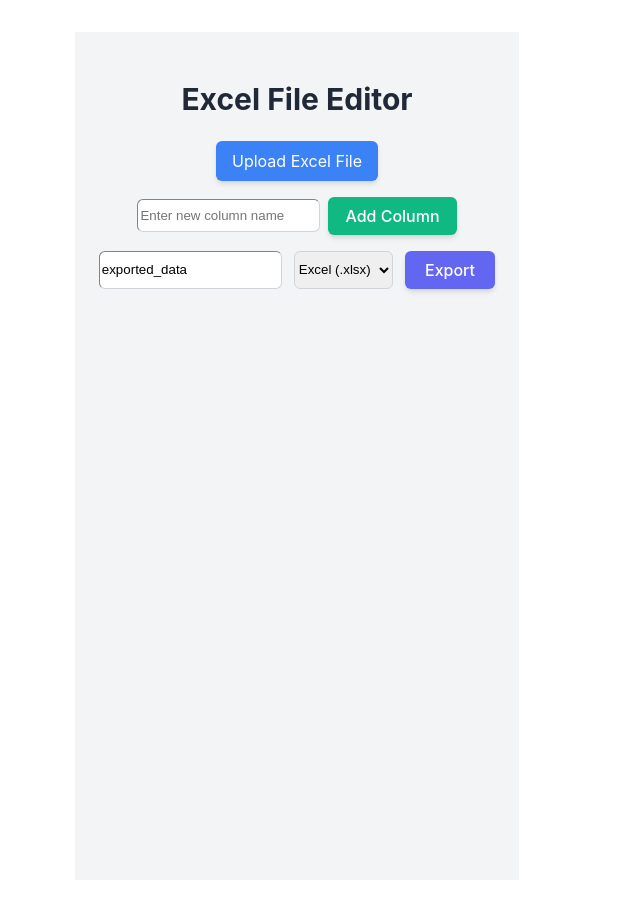
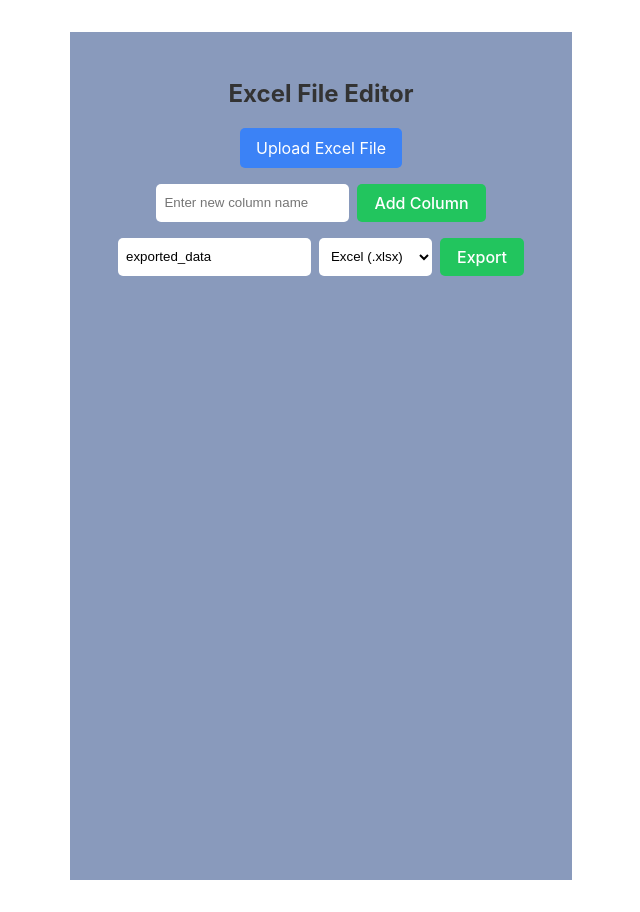
Before and after one commit to ankitsharmah/newsqpt, a React (Vite) app: page / in a window 1280 px wide. Shown: the whole page, without its empty margins (343-983 px from the left). Built offline with nearby package versions, Linux system fonts and the light colour scheme.

Commit message:
very new

```diff
--- a/src/ExcelHandler.css
+++ b/src/ExcelHandler.css
@@ -1,214 +1,92 @@
-/* styles.css */
-
-.min-h-screen {
+.file-handler-container {
     min-height: 100vh;
+    background-color: #899abc;
+    display: flex;
+    flex-direction: column;
+    align-items: center;
+    padding: 24px;
+    width: 100%;
   }
 
-  .bg-gray-100 {
-    background-color: #f3f4f6;
+  .file-handler-title {
+    font-size: 24px;
+    font-weight: bold;
+    margin-bottom: 16px;
+    color: #333;
   }
 
-  .flex {
-    display: flex;
+  .file-handler-upload-btn {
+    background-color: #3b82f6;
+    color: white;
+    padding: 8px 16px;
+    border-radius: 5px;
+    cursor: pointer;
+    display: inline-block;
+    margin-bottom: 16px;
   }
 
-  .flex-col {
-    flex-direction: column;
+  .file-handler-hidden-input {
+    display: none;
   }
 
-  .items-center {
-    align-items: center;
+  .file-handler-input-group,
+  .file-handler-export-group {
+    display: flex;
+    gap: 8px;
+    margin-bottom: 16px;
   }
 
-  .p-6 {
-    padding: 1.5rem;
+  .file-handler-input,
+  .file-handler-select {
+    padding: 8px;
+    border: none;
+    border-radius: 5px;
+    color: black;
+    background: rgb(255, 255, 255);
   }
 
-  .text-3xl {
-    font-size: 1.875rem;
-    line-height: 2.25rem;
-  }
-
-  .font-bold {
-    font-weight: 700;
-  }
-
-  .mb-6 {
-    margin-bottom: 1.5rem;
-  }
-
-  .text-gray-800 {
-    color: #1f2937;
-  }
-
-  .cursor-pointer {
+  .file-handler-add-btn,
+  .file-handler-export-btn {
+    background-color: #22c55e;
+    color: white;
+    padding: 8px 16px;
+    border-radius: 5px;
     cursor: pointer;
   }
 
-  .bg-blue-500 {
-    background-color: #3b82f6;
+  .file-handler-table-container {
+    overflow-x: scroll;
+    background-color: white;
+    padding: 16px;
+    max-width: 100%;
+    border-radius: 8px;
+    box-shadow: 0px 0px 10px rgba(0, 0, 0, 0.1);
   }
 
-  .hover\:bg-blue-600:hover {
-    background-color: #2563eb;
+  .file-handler-table {
+    width: 100%;
+    border-collapse: collapse;
   }
 
-  .text-white {
-    color: #ffffff;
-  }
-
-  .px-4 {
-    padding-left: 1rem;
-    padding-right: 1rem;
-  }
-
-  .py-2 {
-    padding-top: 0.5rem;
-    padding-bottom: 0.5rem;
-  }
-
-  .rounded-md {
-    border-radius: 0.375rem;
-  }
-
-  .shadow-md {
-    box-shadow: 0 4px 6px -1px rgba(0, 0, 0, 0.1), 0 2px 4px -1px rgba(0, 0, 0, 0.06);
-  }
-
-  .mb-4 {
-    margin-bottom: 1rem;
-  }
-
-  .hidden {
-    display: none;
-  }
-
-  .border {
-    border-width: 1px;
-  }
-
-  .border-gray-300 {
-    border-color: #d1d5db;
-  }
-
-  .rounded-md {
-    border-radius: 0.375rem;
-  }
-
-  .focus\:ring:focus {
-    box-shadow: 0 0 0 3px rgba(59, 130, 246, 0.5);
-  }
-
-  .focus\:ring-blue-300:focus {
-    box-shadow: 0 0 0 3px rgba(147, 197, 253, 0.5);
-  }
-
-  .bg-green-500 {
-    background-color: #10b981;
-  }
-
-  .hover\:bg-green-600:hover {
-    background-color: #059669;
-  }
-
-  .space-x-2 > *:not(:last-child) {
-    margin-right: 0.5rem;
-  }
-
-  .space-x-3 > *:not(:last-child) {
-    margin-right: 0.75rem;
-  }
-
-  .w-full {
-    width: 100%;
-  }
-
-  .border-none {
-    border: none;
-  }
-
-  .bg-transparent {
-    background-color: transparent;
-  }
-
-  .focus\:outline-none:focus {
-    outline: none;
-  }
-
-  .text-black {
-    color: #000000;
-  }
-
-  .text-gray-500 {
-    color: #6b7280;
-  }
-
-  .cursor-not-allowed {
-    cursor: not-allowed;
-  }
-
-  .overflow-x-auto {
-    overflow-x: auto;
-  }
-
-  .bg-white {
-    background-color: #ffffff;
-  }
-
-  .shadow-md {
-    box-shadow: 0 4px 6px -1px rgba(0, 0, 0, 0.1), 0 2px 4px -1px rgba(0, 0, 0, 0.06);
-  }
-
-  .p-4 {
-    padding: 1rem;
-  }
-
-  .w-full {
-    width: 100%;
-  }
-
-  .border-gray-300 {
-    border-color: #d1d5db;
-  }
-
-  .rounded-md {
-    border-radius: 0.375rem;
-  }
-
-  .bg-gray-200 {
-    background-color: #e5e7eb;
-  }
-
-  .px-4 {
-    padding-left: 1rem;
-    padding-right: 1rem;
-  }
-
-  .py-2 {
-    padding-top: 0.5rem;
-    padding-bottom: 0.5rem;
-  }
-
-  .text-left {
+  .file-handler-table-header {
+    background-color: #b2b3b5;
+    padding: 8px;
     text-align: left;
   }
 
-  .font-semibold {
-    font-weight: 600;
+  .file-handler-table-row:hover {
+    background-color: #f9fafb;
   }
 
-  .hover\:bg-gray-100:hover {
-    background-color: #f3f4f6;
+  .file-handler-table-cell {
+    padding: 8px;
+    border: 1px solid #ddd;
   }
 
-  .text-indigo-500 {
-    color: #6366f1;
+  .file-handler-table-input{
+    background: white;
+    color: black;
+    border: none;
+    padding: 5px 0px;
+
   }
-
-  .bg-indigo-500 {
-    background-color: #6366f1;
-  }
-
-  .hover\:bg-indigo-600:hover {
-    background-color: #4f46e5;
-  }
--- a/src/ExcelHandler.jsx
+++ b/src/ExcelHandler.jsx
@@ -3,7 +3,8 @@ import * as XLSX from "xlsx";
 import { saveAs } from "file-saver";
 import jsPDF from "jspdf";
 import "jspdf-autotable";
-import "./ExcelHandler.css"
+import "./ExcelHandler.css"; // Import the CSS file
+
 const ExcelHandler = () => {
   const [columns, setColumns] = useState([]);
   const [rows, setRows] = useState([]);
@@ -69,7 +70,6 @@ const ExcelHandler = () => {
   };
 
   const exportData = () => {
-    console.log("called")
     if (fileFormat === "xlsx" || fileFormat === "csv") {
       const sheetData = [columns, ...rows];
       const worksheet = XLSX.utils.aoa_to_sheet(sheetData);
@@ -97,53 +97,49 @@ const ExcelHandler = () => {
   };
 
   return (
-    <div className="min-h-screen bg-gray-100 flex flex-col items-center p-6">
-      <h2 className="text-3xl font-bold mb-6 text-gray-800">Excel File Editor</h2>
+    <div className="file-handler-container">
+      <h2 className="file-handler-title">Excel File Editor</h2>
 
-      <label className="cursor-pointer bg-blue-500 hover:bg-blue-600 text-white px-4 py-2 rounded-md shadow-md mb-4">
+      <label className="file-handler-upload-btn">
         Upload Excel File
-        <input type="file" accept=".xlsx, .xls, .csv" onChange={handleFileUpload} className="hidden" />
+        <input type="file" accept=".xlsx, .xls, .csv" onChange={handleFileUpload} className="file-handler-hidden-input" />
       </label>
 
-      <div className="flex items-center space-x-2 mb-4">
+      <div className="file-handler-input-group">
         <input
           type="text"
           placeholder="Enter new column name"
           value={newField}
           onChange={(e) => setNewField(e.target.value)}
-          className="border border-gray-300 rounded-md px-3 py-2 focus:ring focus:ring-blue-300"
+          className="file-handler-input"
         />
-        <button onClick={addNewField} className="bg-green-500 hover:bg-green-600 text-white px-4 py-2 rounded-md shadow-md">
-          Add Column
-        </button>
+        <button onClick={addNewField} className="file-handler-add-btn">Add Column</button>
       </div>
 
-      <div className="flex space-x-3 mb-4">
+      <div className="file-handler-export-group">
         <input
           type="text"
           placeholder="Enter file name"
           value={fileName}
           onChange={(e) => setFileName(e.target.value)}
-          className="border border-gray-300 rounded-md px-3 py-2"
+          className="file-handler-input"
         />
-        <select value={fileFormat} onChange={(e) => setFileFormat(e.target.value)} className="border border-gray-300 rounded-md px-3 py-2">
+        <select value={fileFormat} onChange={(e) => setFileFormat(e.target.value)} className="file-handler-select">
           <option value="xlsx">Excel (.xlsx)</option>
           <option value="csv">CSV (.csv)</option>
           <option value="pdf">PDF (.pdf)</option>
           <option value="json">JSON (.json)</option>
         </select>
-        <button onClick={exportData} className="bg-indigo-500 hover:bg-indigo-600 text-white px-5 py-2 rounded-md shadow-md">
-          Export
-        </button>
+        <button onClick={exportData} className="file-handler-export-btn">Export</button>
       </div>
 
       {rows.length > 0 && (
-        <div className="overflow-x-auto bg-white shadow-md rounded-lg p-4">
-          <table className="w-full border border-gray-300 rounded-md">
+        <div className="file-handler-table-container">
+          <table className="file-handler-table">
             <thead>
-              <tr className="bg-gray-200">
+              <tr>
                 {columns.map((col, index) => (
-                  <th key={index} className="border border-gray-300 px-4 py-2 text-left font-semibold">
+                  <th key={index} className="file-handler-table-header">
                     {col} {editableColumns.includes(col) ? "(Editable)" : ""}
                   </th>
                 ))}
@@ -151,16 +147,14 @@ const ExcelHandler = () => {
             </thead>
             <tbody>
               {rows.map((row, rowIndex) => (
-                <tr key={rowIndex} className="hover:bg-gray-100">
+                <tr key={rowIndex} className="file-handler-table-row">
                   {row.map((cell, colIndex) => (
-                    <td key={colIndex} className="border border-gray-300 px-4 py-2">
+                    <td key={colIndex} className="file-handler-table-cell">
                       <input
                         type="text"
                         value={cell || ""}
                         onChange={(e) => handleCellChange(rowIndex, colIndex, e.target.value)}
-                        className={`w-full border-none bg-transparent focus:outline-none ${
-                          editableColumns.includes(columns[colIndex]) ? "text-black" : "text-gray-500 cursor-not-allowed"
-                        }`}
+                        className="file-handler-table-input"
                         readOnly={!editableColumns.includes(columns[colIndex])}
                       />
                     </td>
```
